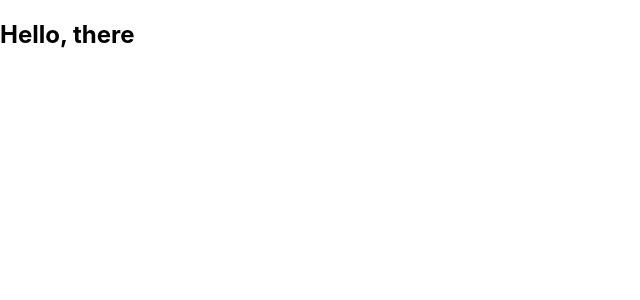
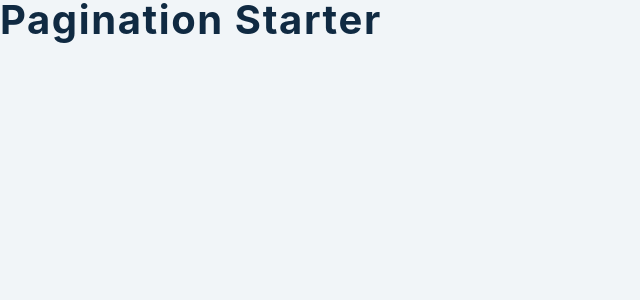
Before and after one commit to theo82/react-pagination, a React (Create React App) app: page / in a window 1280 px wide. Shown: the top 300 px of the page, without its empty margins (0-640 px from the left). Built offline with nearby package versions, Linux system fonts and the light colour scheme.

Commit message:
Pagination - Setup

```diff
--- a/src/App.js
+++ b/src/App.js
@@ -1,5 +1,8 @@
+import React, { useState, useEffect } from 'react'
+import { useFetch } from './useFetch'
+import Follower from './follower'
 function App() {
-  return <h2>Hello, there</h2>
+  return <h2>pagination starter</h2>
 }
 
 export default App
--- /dev/null
+++ b/src/follower.js
@@ -0,0 +1,7 @@
+import React from 'react'
+
+const Follower = () => {
+  return <h2>follower component</h2>
+}
+
+export default Follower
--- a/src/index.css
+++ b/src/index.css
@@ -1,13 +1,224 @@
+/*
+===============
+Variables
+===============
+*/
+
+:root {
+  /* dark shades of primary color*/
+  --clr-primary-1: hsl(205, 86%, 17%);
+  --clr-primary-2: hsl(205, 77%, 27%);
+  --clr-primary-3: hsl(205, 72%, 37%);
+  --clr-primary-4: hsl(205, 63%, 48%);
+  /* primary/main color */
+  --clr-primary-5: hsl(205, 78%, 60%);
+  /* lighter shades of primary color */
+  --clr-primary-6: hsl(205, 89%, 70%);
+  --clr-primary-7: hsl(205, 90%, 76%);
+  --clr-primary-8: hsl(205, 86%, 81%);
+  --clr-primary-9: hsl(205, 90%, 88%);
+  --clr-primary-10: hsl(205, 100%, 96%);
+  /* darkest grey - used for headings */
+  --clr-grey-1: hsl(209, 61%, 16%);
+  --clr-grey-2: hsl(211, 39%, 23%);
+  --clr-grey-3: hsl(209, 34%, 30%);
+  --clr-grey-4: hsl(209, 28%, 39%);
+  /* grey used for paragraphs */
+  --clr-grey-5: hsl(210, 22%, 49%);
+  --clr-grey-6: hsl(209, 23%, 60%);
+  --clr-grey-7: hsl(211, 27%, 70%);
+  --clr-grey-8: hsl(210, 31%, 80%);
+  --clr-grey-9: hsl(212, 33%, 89%);
+  --clr-grey-10: hsl(210, 36%, 96%);
+  --clr-white: #fff;
+  --clr-red-dark: hsl(360, 67%, 44%);
+  --clr-red-light: hsl(360, 71%, 66%);
+  --clr-green-dark: hsl(125, 67%, 44%);
+  --clr-green-light: hsl(125, 71%, 66%);
+  --clr-black: #222;
+
+  --transition: all 0.3s linear;
+  --spacing: 0.1rem;
+  --radius: 0.75rem;
+  --light-shadow: 0 5px 15px rgba(0, 0, 0, 0.1);
+  --dark-shadow: 0 5px 15px rgba(0, 0, 0, 0.2);
+  --max-width: 1170px;
+  --fixed-width: 620px;
+}
+/*
+===============
+Global Styles
+===============
+*/
+
+*,
+::after,
+::before {
+  margin: 0;
+  padding: 0;
+  box-sizing: border-box;
+}
 body {
-  margin: 0;
-  font-family: -apple-system, BlinkMacSystemFont, 'Segoe UI', 'Roboto', 'Oxygen',
-    'Ubuntu', 'Cantarell', 'Fira Sans', 'Droid Sans', 'Helvetica Neue',
-    sans-serif;
-  -webkit-font-smoothing: antialiased;
-  -moz-osx-font-smoothing: grayscale;
+  font-family: -apple-system, BlinkMacSystemFont, 'Segoe UI', Roboto, Oxygen,
+    Ubuntu, Cantarell, 'Open Sans', 'Helvetica Neue', sans-serif;
+  background: var(--clr-grey-10);
+  color: var(--clr-grey-1);
+  line-height: 1.5;
+  font-size: 0.875rem;
+}
+ul {
+  list-style-type: none;
+}
+a {
+  text-decoration: none;
+}
+h1,
+h2,
+h3,
+h4 {
+  letter-spacing: var(--spacing);
+  text-transform: capitalize;
+  line-height: 1.25;
+  margin-bottom: 0.75rem;
+}
+h1 {
+  font-size: 2.75rem;
+}
+h2 {
+  font-size: 2rem;
+}
+h3 {
+  font-size: 1.25rem;
+}
+h4 {
+  font-size: 0.875rem;
+}
+p {
+  margin-bottom: 1.25rem;
+  color: var(--clr-grey-5);
+}
+@media screen and (min-width: 800px) {
+  h1 {
+    font-size: 3rem;
+  }
+  h2 {
+    font-size: 2.5rem;
+  }
+  h3 {
+    font-size: 1.75rem;
+  }
+  h4 {
+    font-size: 1rem;
+  }
+  body {
+    font-size: 1rem;
+  }
+  h1,
+  h2,
+  h3,
+  h4 {
+    line-height: 1;
+  }
 }
 
-code {
-  font-family: source-code-pro, Menlo, Monaco, Consolas, 'Courier New',
-    monospace;
+/*
+===============
+Pagination
+===============
+*/
+.section-title {
+  text-align: center;
+  margin: 4rem 0 6rem 0;
 }
+.underline {
+  width: 8rem;
+  height: 0.25rem;
+  background: var(--clr-primary-5);
+  margin: 0 auto;
+}
+.followers {
+  width: 90vw;
+  max-width: var(--max-width);
+  margin: 5rem auto;
+}
+.container {
+  display: grid;
+  gap: 2rem;
+  margin-bottom: 4rem;
+}
+@media screen and (min-width: 576px) {
+  .container {
+    grid-template-columns: repeat(auto-fill, minmax(250px, 1fr));
+  }
+}
+.card {
+  background: var(--clr-white);
+  border-radius: var(--radius);
+  box-shadow: var(--light-shadow);
+  padding: 2rem 3.5rem;
+  text-align: center;
+}
+.card img {
+  width: 130px;
+  height: 130px;
+  border-radius: 50%;
+  object-fit: cover;
+  margin-bottom: 0.75rem;
+}
+
+.card h4 {
+  margin-bottom: 1.5rem;
+  font-size: 0.85rem;
+  color: var(--clr-grey-5);
+}
+
+.btn {
+  padding: 0.35rem 0.75rem;
+  letter-spacing: 1.6px;
+  font-size: 0.75rem;
+  color: var(--clr-white);
+  background: var(--clr-primary-5);
+  border-radius: var(--radius);
+  border-color: transparent;
+  text-transform: uppercase;
+  transition: var(--transition);
+  cursor: pointer;
+}
+
+.btn-container {
+  display: flex;
+  justify-content: center;
+  flex-wrap: wrap;
+}
+.page-btn {
+  width: 2rem;
+  height: 2rem;
+  background: var(--clr-primary-7);
+  border-color: transparent;
+  border-radius: 5px;
+  cursor: pointer;
+  margin: 0.5rem;
+  transition: var(--transition);
+}
+.active-btn {
+  background: var(--clr-primary-1);
+  color: var(--clr-white);
+}
+.prev-btn,
+.next-btn {
+  background: transparent;
+  border-color: transparent;
+  font-weight: bold;
+  text-transform: capitalize;
+  letter-spacing: var(--spacing);
+  margin: 0.5rem;
+  font-size: 1rem;
+  cursor: pointer;
+}
+
+@media screen and (min-width: 775px) {
+  .btn-container {
+    margin: 0 auto;
+    max-width: 700px;
+  }
+}
--- /dev/null
+++ b/src/useFetch.js
@@ -0,0 +1,19 @@
+import { useState, useEffect } from 'react'
+import paginate from './utils'
+const url = 'https://api.github.com/users/john-smilga/followers?per_page=100'
+
+export const useFetch = () => {
+  const [loading, setLoading] = useState(true)
+  const [data, setData] = useState([])
+
+  const getProducts = async () => {
+    const response = await fetch(url)
+    const data = await response.json()
+    setData(data)
+    setLoading(false)
+  }
+  useEffect(() => {
+    getProducts()
+  }, [])
+  return { loading, data }
+}
--- /dev/null
+++ b/src/utils.js
@@ -0,0 +1,5 @@
+import React from 'react'
+
+const paginate = () => {}
+
+export default paginate
```
